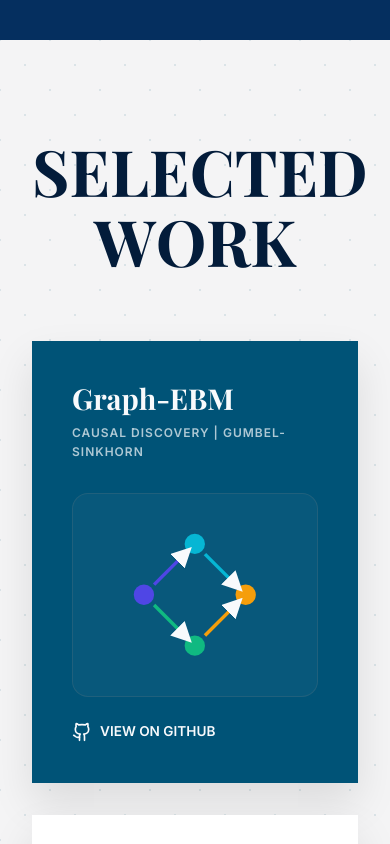
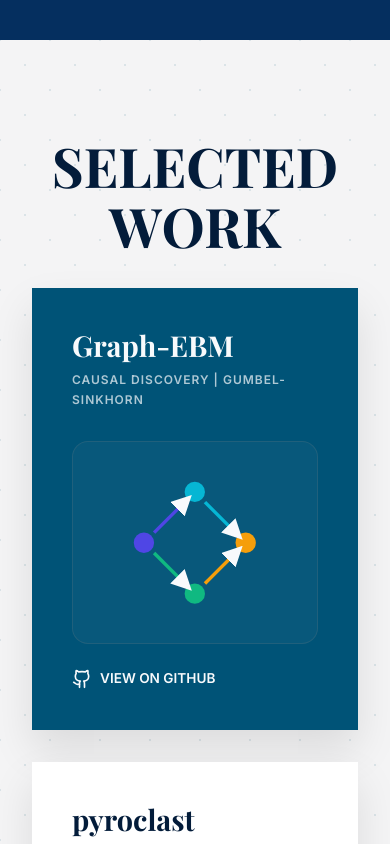
Before and after one commit to emanuelegaliano/portfolio, a React (Vite) app: page / in a window 390 px wide. Shown: the part 4760-5604 px from the top of the page. Built offline with nearby package versions, Linux system fonts and the light colour scheme; a web font is replaced by a local one.

Commit message:
Scale down section headings on mobile

```diff
--- a/src/App.css
+++ b/src/App.css
@@ -843,6 +843,10 @@
     text-align: center;
     margin-bottom: 2rem;
   }
+  .section-heading-editorial {
+    font-size: 14vw !important;
+    margin-bottom: 2rem !important;
+  }
   .carousel-track {
     position: relative;
     height: auto;
```
